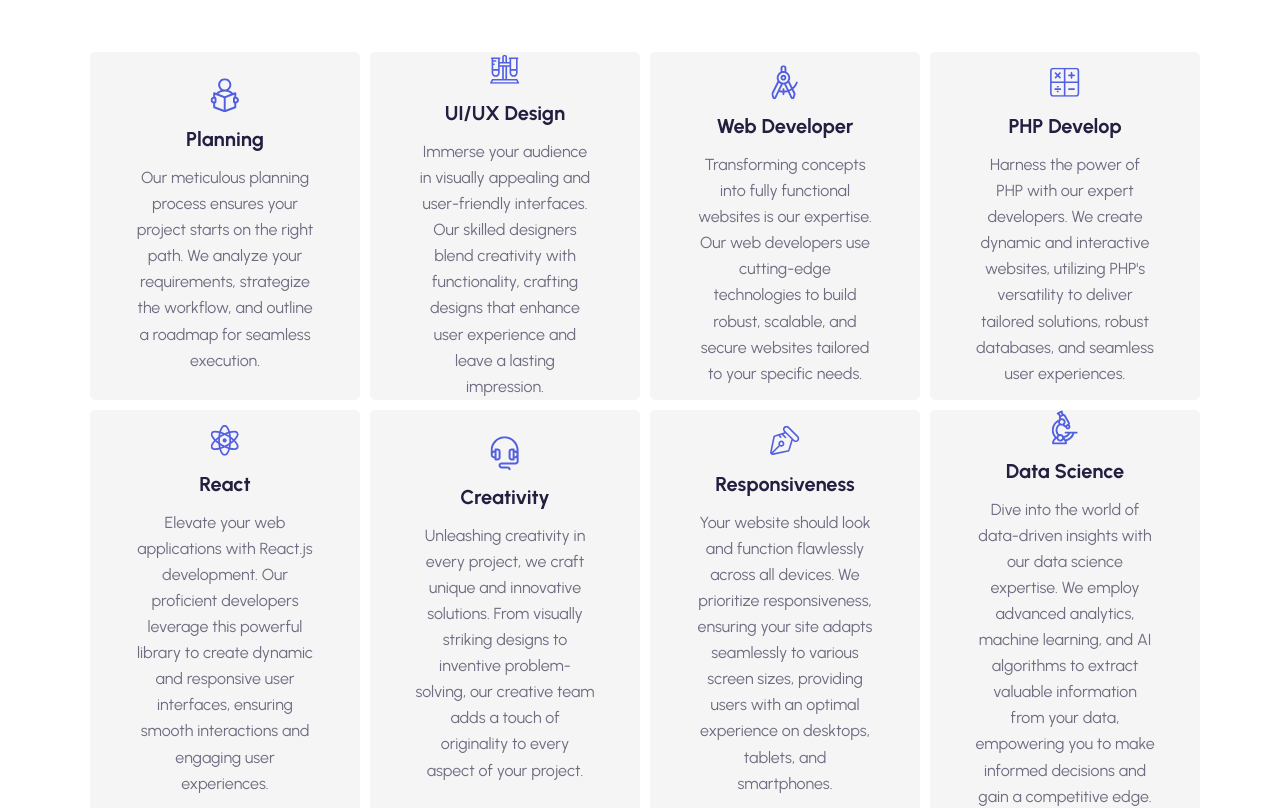
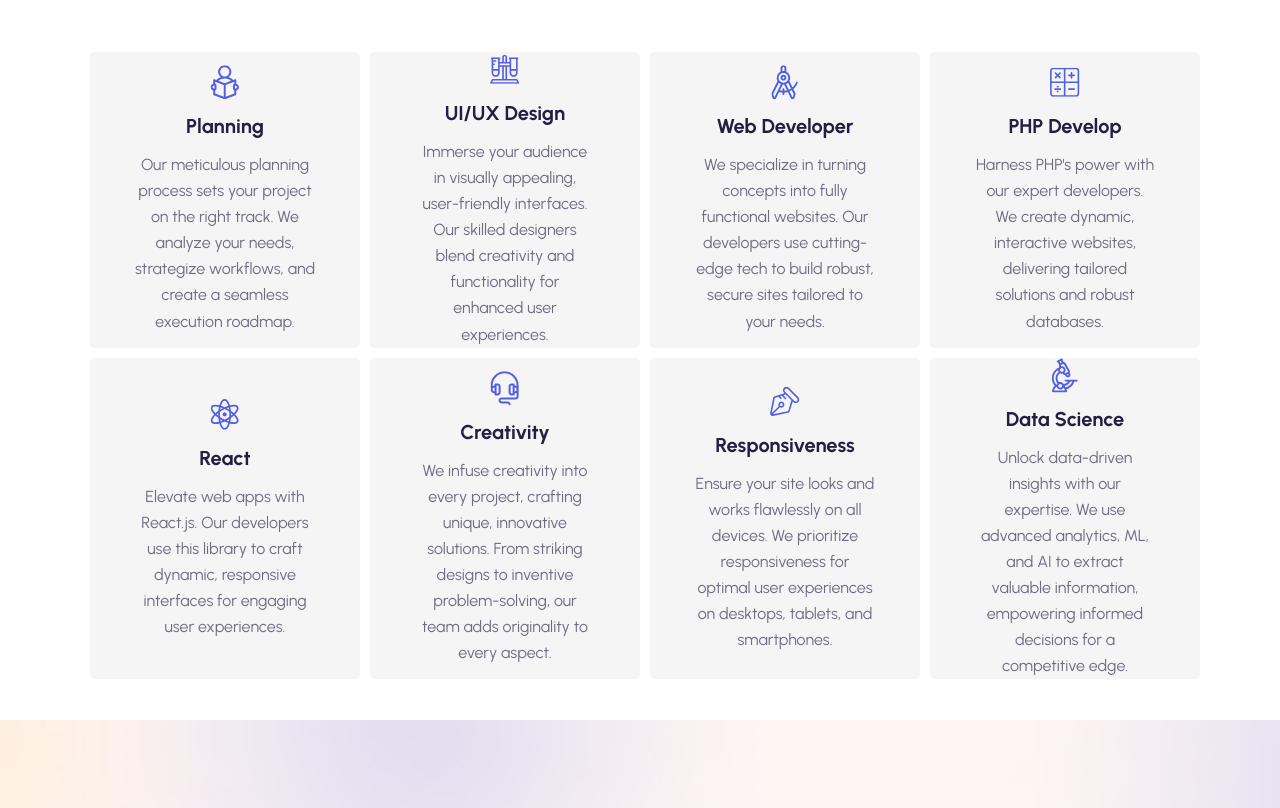
Before and after one commit to M-Ali-Haider/Horizon, a React (Vite) app: page / in a window 1280 px wide. Shown: the part 1000-1808 px from the top of the page. Built offline with nearby package versions, Linux system fonts and the light colour scheme.

Commit message:
made changes to offercards descr

```diff
--- a/src/Components/WhatWeOffer.tsx
+++ b/src/Components/WhatWeOffer.tsx
@@ -4,14 +4,14 @@ import Icons from "./importsvgs";
 
 const WhatWeOffer = () => {
   const ourOffers = [
-    { head: "Planning", icon: Icons.Planning ,descr:"Our meticulous planning process ensures your project starts on the right path. We analyze your requirements, strategize the workflow, and outline a roadmap for seamless execution."},
-    { head: "UI/UX Design", icon: Icons.UIUX, descr:"Immerse your audience in visually appealing and user-friendly interfaces. Our skilled designers blend creativity with functionality, crafting designs that enhance user experience and leave a lasting impression." },
-    { head: "Web Developer", icon: Icons.WebDev, descr:"Transforming concepts into fully functional websites is our expertise. Our web developers use cutting-edge technologies to build robust, scalable, and secure websites tailored to your specific needs." },
-    { head: "PHP Develop", icon: Icons.PHP, descr:"Harness the power of PHP with our expert developers. We create dynamic and interactive websites, utilizing PHP's versatility to deliver tailored solutions, robust databases, and seamless user experiences." },
-    { head: "React", icon: Icons.DataScience, descr:"Elevate your web applications with React.js development. Our proficient developers leverage this powerful library to create dynamic and responsive user interfaces, ensuring smooth interactions and engaging user experiences." },
-    { head: "Creativity", icon: Icons.Creativity, descr:"Unleashing creativity in every project, we craft unique and innovative solutions. From visually striking designs to inventive problem-solving, our creative team adds a touch of originality to every aspect of your project." },
-    { head: "Responsiveness", icon: Icons.Business, descr:"Your website should look and function flawlessly across all devices. We prioritize responsiveness, ensuring your site adapts seamlessly to various screen sizes, providing users with an optimal experience on desktops, tablets, and smartphones." },
-    { head: "Data Science", icon: Icons.UI, descr:"Dive into the world of data-driven insights with our data science expertise. We employ advanced analytics, machine learning, and AI algorithms to extract valuable information from your data, empowering you to make informed decisions and gain a competitive edge." },
+    { head: "Planning", icon: Icons.Planning ,descr:"Our meticulous planning process sets your project on the right track. We analyze your needs, strategize workflows, and create a seamless execution roadmap."},
+    { head: "UI/UX Design", icon: Icons.UIUX, descr:"Immerse your audience in visually appealing, user-friendly interfaces. Our skilled designers blend creativity and functionality for enhanced user experiences." },
+    { head: "Web Developer", icon: Icons.WebDev, descr:"We specialize in turning concepts into fully functional websites. Our developers use cutting-edge tech to build robust, secure sites tailored to your needs." },
+    { head: "PHP Develop", icon: Icons.PHP, descr:"Harness PHP's power with our expert developers. We create dynamic, interactive websites, delivering tailored solutions and robust databases." },
+    { head: "React", icon: Icons.DataScience, descr:"Elevate web apps with React.js. Our developers use this library to craft dynamic, responsive interfaces for engaging user experiences." },
+    { head: "Creativity", icon: Icons.Creativity, descr:"We infuse creativity into every project, crafting unique, innovative solutions. From striking designs to inventive problem-solving, our team adds originality to every aspect." },
+    { head: "Responsiveness", icon: Icons.Business, descr:"Ensure your site looks and works flawlessly on all devices. We prioritize responsiveness for optimal user experiences on desktops, tablets, and smartphones." },
+    { head: "Data Science", icon: Icons.UI, descr:"Unlock data-driven insights with our expertise. We use advanced analytics, ML, and AI to extract valuable information, empowering informed decisions for a competitive edge." },
   ];
 
   return (
```
